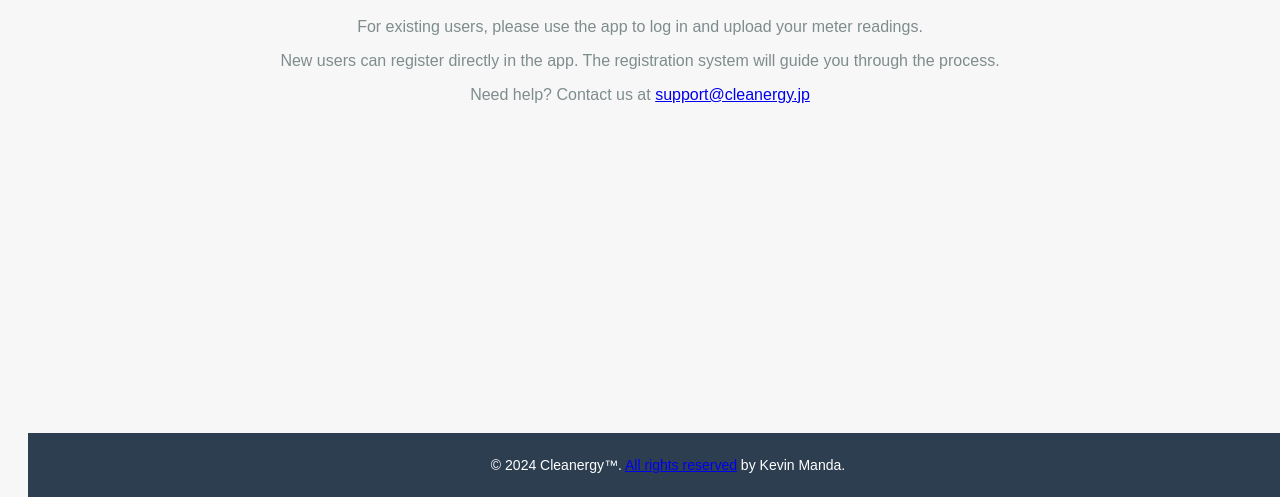
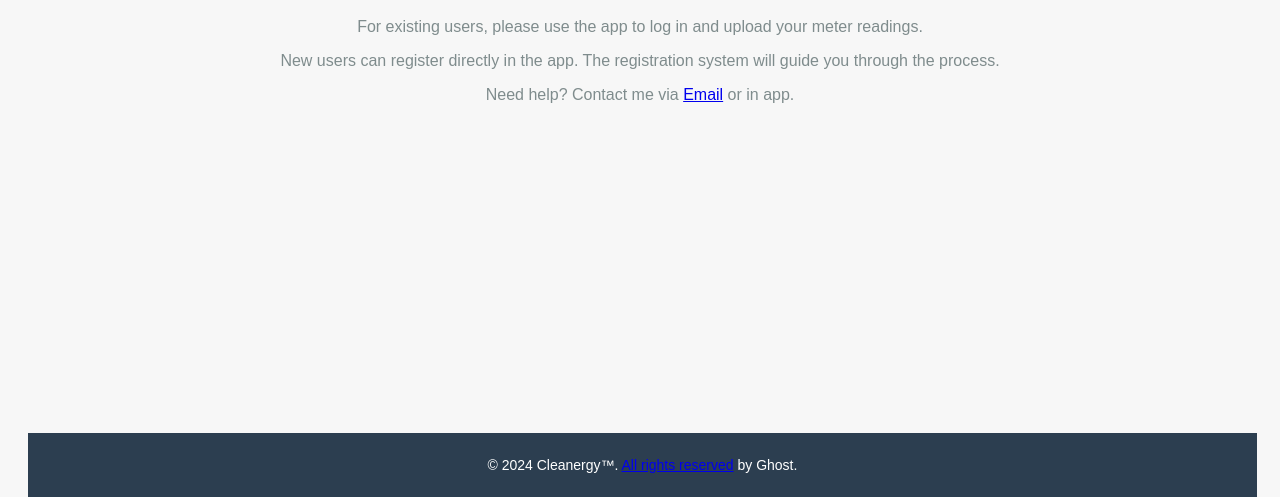
Before and after one commit to G-Titan/Coreldraw-Windows-MacOs, a plain HTML site: page index.html in a window 1280 px wide. Shown: the part 303-800 px from the top of the page. Drawn offline with Linux system fonts and the light colour scheme.

Commit message:
Major and minor changes & fixes

```diff
--- a/assets/style.css
+++ b/assets/style.css
@@ -33,7 +33,7 @@ h1 {
 footer {
     position: fixed;
     bottom: 0;
-    width: 100%;
+    width: 96%;
     background-color: #2C3E50;
     color: white;
     text-align: center;
--- a/function/script.js
+++ b/function/script.js
@@ -1,7 +1,7 @@
 // Handle button click to download the app
 document.getElementById('appDownload').addEventListener('click', function() {
     // Redirect to the app download page (replace the link with the actual download URL)
-    window.location.href = 'https://your-app-download-link.com';
+    window.location.href = '';
 });
 
 document.addEventListener("DOMContentLoaded", function() {
--- a/index.html
+++ b/index.html
@@ -22,14 +22,14 @@
     <div id="info">
         <p>For existing users, please use the app to log in and upload your meter readings.</p>
         <p>New users can register directly in the app. The registration system will guide you through the process.</p>
-        <p>Need help? Contact us at <a href="mailto:support@cleanergy.jp">support@cleanergy.jp</a></p>
+        <p>Need help? Contact me via <a href="mailto:kmanda@idm.ac.bw">Email</a> or in app.</p>
     </div>
 
     <script src="./function/script.js"></script>
 </body>
    <!-- Footer for copyright notice -->
    <footer>
-    <p>&copy; <span id="currentYear"></span> Cleanergy™. <a href="./LICENSE">All rights reserved</a> by Kevin Manda.</p>
+    <p>&copy; <span id="currentYear"></span> Cleanergy™. <a href="./LICENSE">All rights reserved</a> by Ghost.</p>
 </footer>
 
 </html>
```
